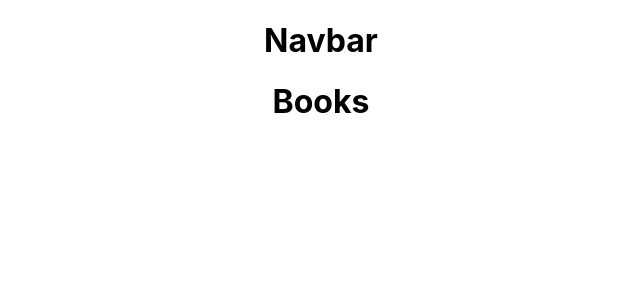
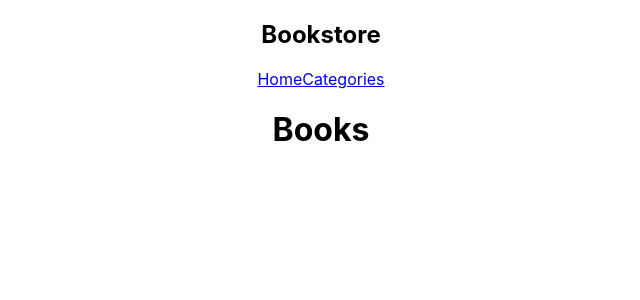
Before and after one commit to mistermaxis/BookStore, a React (Create React App) app: page / in a window 1280 px wide. Shown: the top 300 px of the page, without its empty margins (319-959 px from the left). Built offline with nearby package versions, Linux system fonts and the light colour scheme.

Commit message:
Add navigation with Links and Routes.

```diff
--- a/src/App.js
+++ b/src/App.js
@@ -2,18 +2,19 @@
 import { BrowserRouter as Router, Route, Switch } from 'react-router-dom';
 import Books from './components/books.js';
 import Categories from './components/categories.js';
+import Navbar from './components/navbar.js';
 
 function App() {
   return (
     <Router>
       <div className="App">
-        <h1>Navbar</h1>
+        <Navbar />
         <Switch>
           <Route exact path="/">
-            <Books></Books>
+            <Books />
           </Route>
           <Route exact path="/categories">
-            <Categories></Categories>
+            <Categories />
           </Route>
         </Switch>
       </div>
--- /dev/null
+++ b/src/components/navbar.js
@@ -0,0 +1,15 @@
+import { Link } from 'react-router-dom';
+
+function Navbar() {
+  return (
+    <nav>
+      <h1>
+        Bookstore
+      </h1>
+      <Link to="/">Home</Link>
+      <Link to="categories">Categories</Link>
+    </nav>
+  );
+}
+
+export default Navbar;
```
